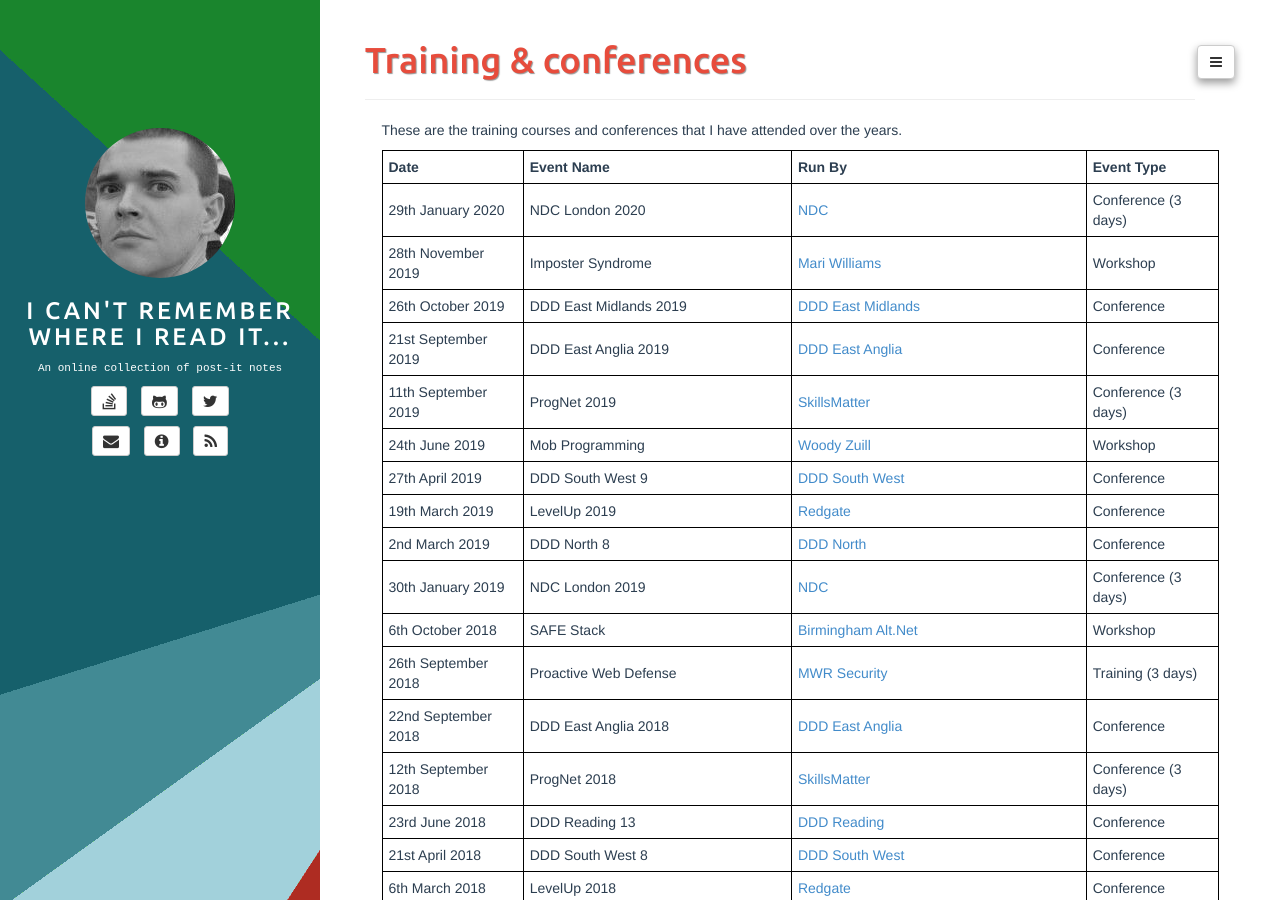
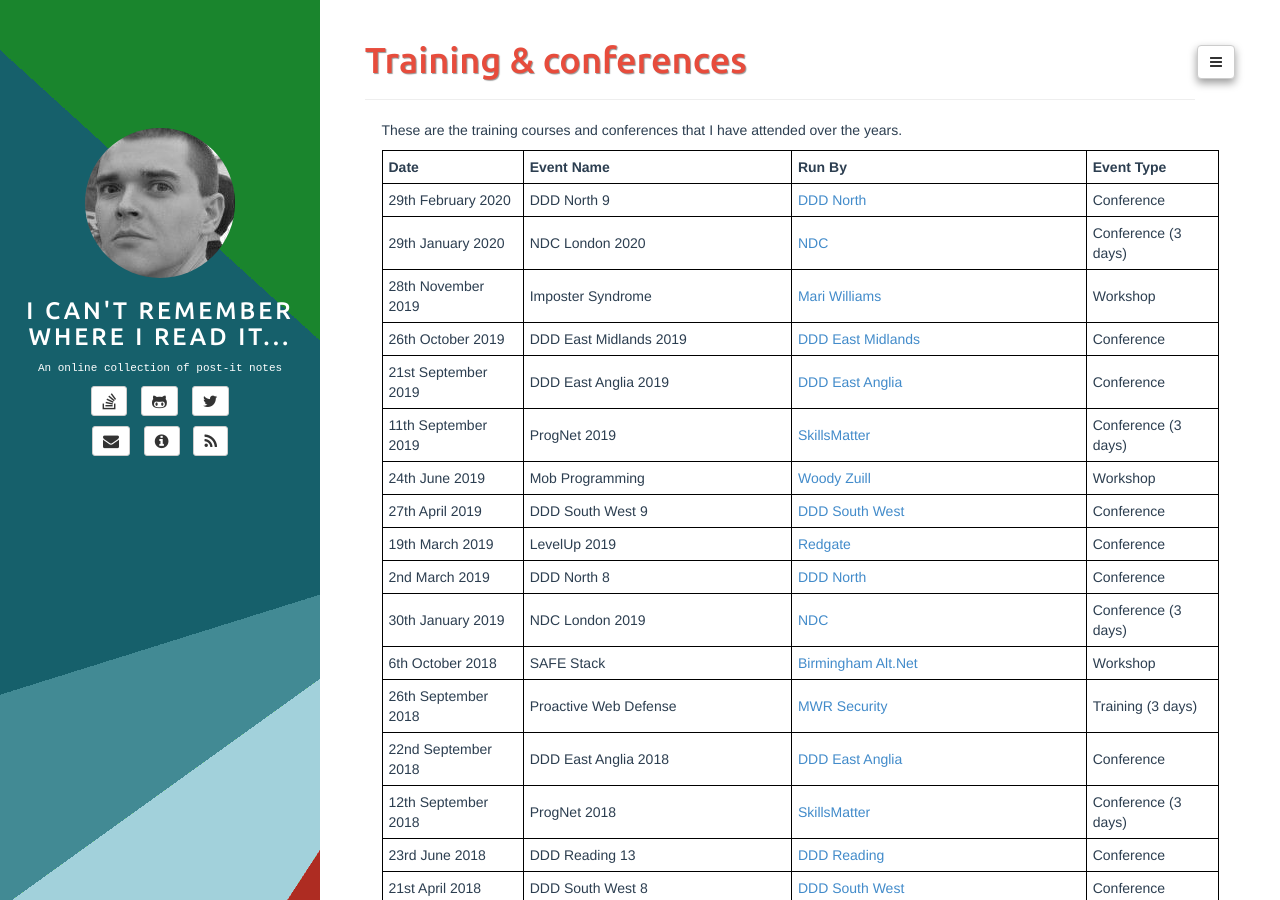
Before and after one commit to adrianbanks/adrianbanks.github.io, a Jekyll site: the page built from training.md, in a window 1280 px wide and 900 px high. Built offline with Jekyll 4.4.1, drawn with Linux system fonts in a browser that asks for light colours.

Commit message:
Add DDD North 9 attendance

```diff
--- a/training.md
+++ b/training.md
@@ -7,6 +7,7 @@ These are the training courses and conferences that I have attended over the yea
 
 | **Date**            | **Event Name**                                     | **Run By**                                               | **Event Type**      |
 | ------------------- | -------------------------------------------------- | -------------------------------------------------------- | ------------------- |
+| 29th February 2020  | DDD North 9                                        | [DDD North][3]                                           | Conference          |
 | 29th January 2020   | NDC London 2020                                    | [NDC][9]                                                 | Conference (3 days) |
 | 28th November 2019  | Imposter Syndrome                                  | [Mari Williams][26]                                      | Workshop            |
 | 26th October 2019   | DDD East Midlands 2019                             | [DDD East Midlands][25]                                  | Conference          |
```
Also changed, not shown: ddd-attendance.md (+1 -0 lines).
